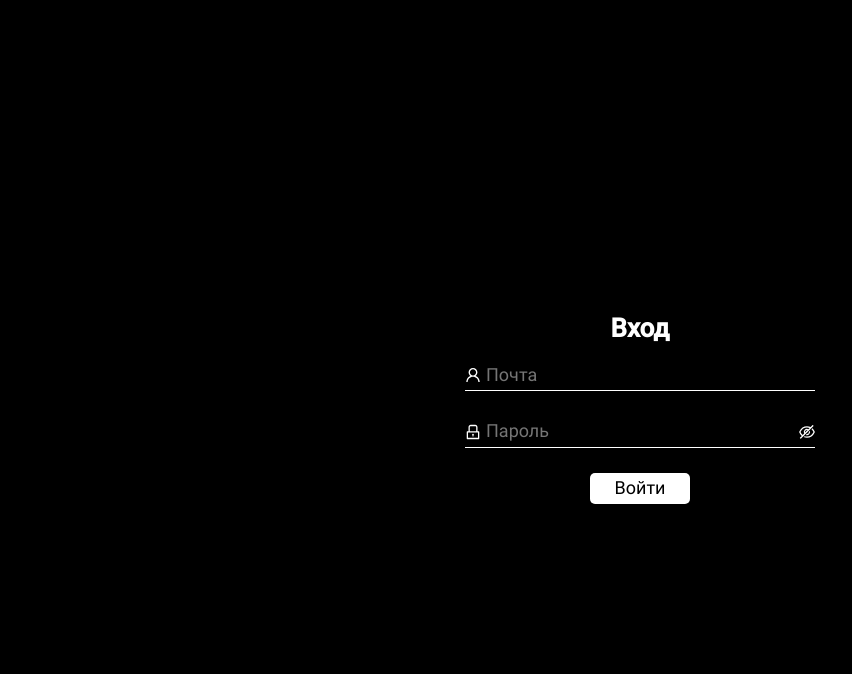
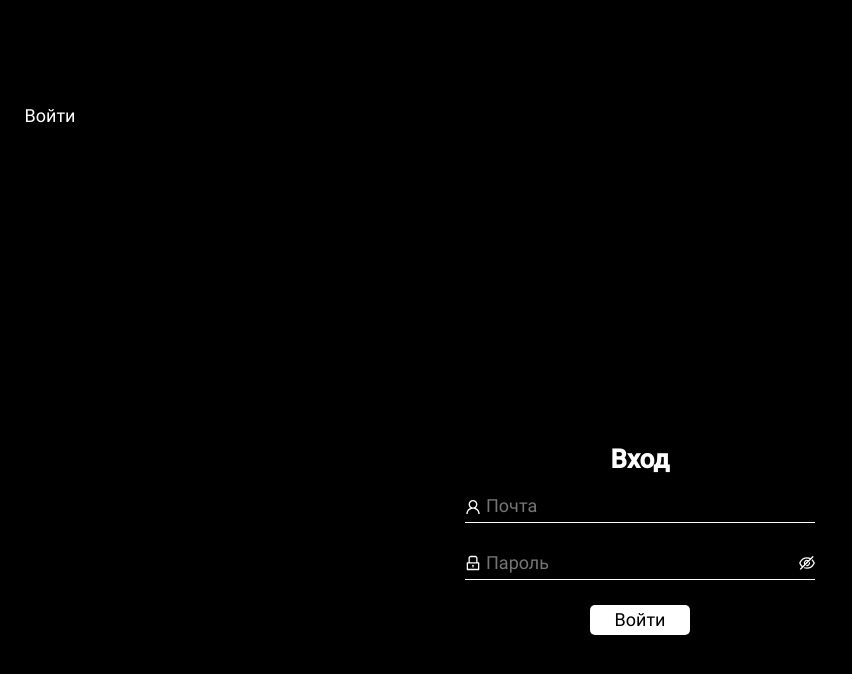
Before and after one commit to VKryanin/mesto-ts, a React (Create React App) app in the folder frontend/: page /sign-in in a window 1280 px wide. Shown: the top 674 px of the page, without its empty margins (0-852 px from the left). Built offline with nearby package versions, Linux system fonts and the light colour scheme.

Commit message:
add polimorf button

```diff
--- a/frontend/src/components/App.tsx
+++ b/frontend/src/components/App.tsx
@@ -1,12 +1,14 @@
 import React, { useState, useEffect } from 'react';
 import { Route, Routes, useLocation, Navigate } from 'react-router-dom';
 import LoginPage from '../pages/LoginPage';
+import Header from './Header/Header';
 
 function App() {
   const [loggedIn, setLoggedIn] = useState(false);
 
   return (
     <>
+      <Header />
       <Routes>
         <Route path="/" element={loggedIn ? <Navigate to='/content' /> : <Navigate to='/sign-in' replace />} />
         <Route
--- /dev/null
+++ b/frontend/src/components/Button/Button.tsx
@@ -0,0 +1,44 @@
+import { ElementType } from "react";
+import styled from "styled-components";
+import { ButtonProps, StyledButtonProps } from "../../interfaces/ButtonProps";
+
+const StyledButton = styled.button<StyledButtonProps>`
+  text-decoration: transparent;
+  font-size: 19px;
+  max-width: 100px;
+  width: 100%;
+  margin: 0 auto;
+  padding: 5px;
+  font-size: 18px;
+  border: ${(p) => (p.border ? '1px solid red' : 'none')};
+  color: ${(p) => (p.color ? p.color : '#fff')};
+  background: ${(p) => (p.background ? 'rgb(255, 255, 255)' : 'none')};
+  border-radius: 5px;
+  cursor: pointer;
+  transition: all 0.3s ease;
+
+  &:hover {
+    background: ${(p) => (p.background ? 'rgba(255, 255, 255, .6)' : '')};
+    color: ${(p) => (p.background ? '' : 'rgba(255, 255, 255, .6)')};
+  }
+`;
+
+const defaultElement = 'button';
+
+function Button<E extends ElementType = typeof defaultElement>({
+  children,
+  primary,
+  secondary,
+  background,
+  as,
+  ...otherProps
+}: ButtonProps<E>) {
+
+  const TagName = as || defaultElement;
+  console.log(background, TagName);
+  return (
+    <StyledButton background={background} {...otherProps}>{children}</StyledButton>
+  );
+}
+
+export default Button;
--- a/frontend/src/components/Form/Form.tsx
+++ b/frontend/src/components/Form/Form.tsx
@@ -7,15 +7,12 @@ import {
   StyledEyeTwoTone,
   StyledEyeInvisibleOutlined
 } from '../../ui/Form';
+import Button from '../Button/Button';
 
 import FormProps from '../../interfaces/FormProps';
 
-interface ExtendedFormProps extends FormProps {
-  togglePasswordVisibility: () => void;
-}
-
 // Компонент формы
-const Form = ({ children, onSubmit, title, buttonText, inputType, togglePasswordVisibility }: ExtendedFormProps) => {
+const Form = ({ children, onSubmit, title, buttonText, inputType, togglePasswordVisibility }: FormProps) => {
   const [showPassword, setShowPassword] = useState(false);
 
   const togglePasswordVisibilityLocal = () => {
@@ -70,7 +67,7 @@ const Form = ({ children, onSubmit, title, buttonText, inputType, togglePassword
           {getIcon(inputType[index], child)}
         </React.Fragment>
       ))}
-      <button type="submit">{buttonText}</button>
+      <Button type="submit" as='button' color='#000' background={true}>{buttonText}</Button>
     </FormContainer>
   );
 };
--- /dev/null
+++ b/frontend/src/components/Header/Header.tsx
@@ -0,0 +1,17 @@
+import Button from '../Button/Button'
+import { Link } from 'react-router-dom'
+
+
+const Header = () => {
+  return (
+    <header>
+      <div>
+        <h1>Mesto</h1>
+        <h2>Russia</h2>
+      </div>
+      <Button as={Link} to='/test' background={false}>Войти</Button>
+    </header>
+  )
+}
+
+export default Header
--- /dev/null
+++ b/frontend/src/interfaces/ButtonProps.ts
@@ -0,0 +1,21 @@
+import { ComponentProps, ElementType, CSSProperties } from "react";
+
+type ButtonOwnProps<E extends ElementType = ElementType> = {
+  children: string;
+  primary?: boolean;
+  secondary?: boolean;
+  to?: string;
+  as?: E;
+  background?: boolean;
+  border?: string;
+  color?: string;
+}
+
+export type ButtonProps<E extends ElementType> = ButtonOwnProps<E> &
+  Omit<ComponentProps<E>, keyof ButtonOwnProps>
+
+export interface StyledButtonProps extends ButtonProps<"button"> {
+  background?: boolean;
+  border?: string;
+  color?: string;
+}
--- a/frontend/src/interfaces/FormProps.ts
+++ b/frontend/src/interfaces/FormProps.ts
@@ -6,6 +6,7 @@ interface FormProps {
   title: string;
   buttonText: string;
   inputType: string[];
+  togglePasswordVisibility: () => void;
 }
 
 export default FormProps;
--- a/frontend/src/pages/LoginPage.tsx
+++ b/frontend/src/pages/LoginPage.tsx
@@ -28,7 +28,6 @@ const LoginPage = () => {
         togglePasswordVisibility={togglePasswordVisibility}
       >
         <input type='email' value={email || ''} onChange={(e) => setEmail(e.target.value)} placeholder='Почта' />
-
         <input type={showPassword ? 'text' : 'password'} value={password || ''} onChange={(e) => setPassword(e.target.value)} placeholder='Пароль' />
       </Form>
     </Section>
--- a/frontend/src/ui/Form.tsx
+++ b/frontend/src/ui/Form.tsx
@@ -12,23 +12,6 @@ export const FormContainer = styled.form`
   h1 {
     color: #fff;
     text-align: center;
-  }
-
-  button {
-    max-width: 100px;
-    width: 100%;
-    margin: 0 auto;
-    padding: 5px;
-    font-size: 18px;
-    background: rgb(255, 255, 255);
-    border: none;
-    border-radius: 5px;
-    cursor: pointer;
-    transition: all 0.3s ease;
-
-    &:hover {
-      background: rgba(255, 255, 255, .6)
-    }
   }
 `;
 
@@ -58,7 +41,6 @@ justify-content: space-around;
 &:focus-within {
   border-bottom: 1px solid rgba(255, 255, 255, .6);
 }
-
 `
 
 export const StyledUserOutlined = styled(UserOutlined)`
```
